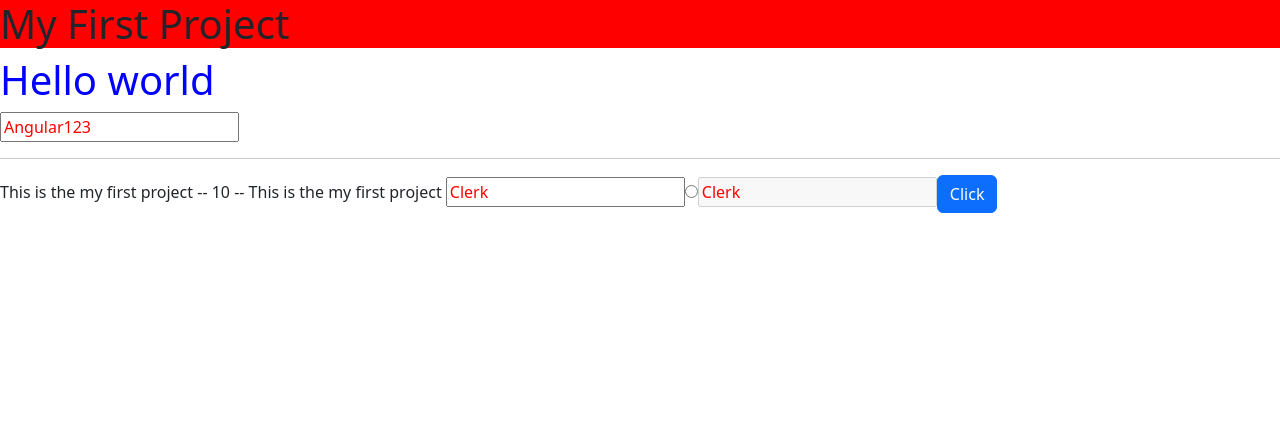
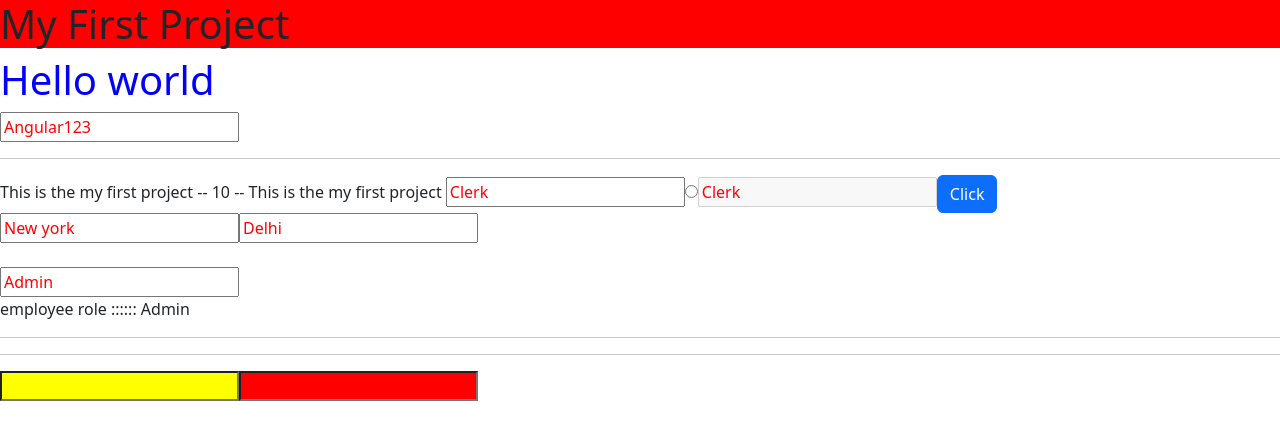
Before and after one commit to madanpatakota/AngularBascisBatchFive, an Angular app: page / in a window 1280 px wide. Shown: the top 440 px of the page. Built offline with nearby package versions, Linux system fonts and the light colour scheme.

Commit message:
databinding

```diff
--- a/src/app/app.module.ts
+++ b/src/app/app.module.ts
@@ -4,6 +4,8 @@ import { BrowserModule } from '@angular/platform-browser';
 import { AppComponent } from './app.component';
 import { CustomerCompnonent} from './customer/customer.component';
 import { CustomersComponent } from './customers/customers.component';
+
+import { FormsModule } from '@angular/forms';
 
 @NgModule({
   declarations: [
@@ -12,7 +14,8 @@ import { CustomersComponent } from './customers/customers.component';
     CustomersComponent
   ],
   imports: [
-    BrowserModule
+    BrowserModule,
+    FormsModule
   ],
   providers: [],
   bootstrap: [AppComponent]
--- a/src/app/customer/customer.component.html
+++ b/src/app/customer/customer.component.html
@@ -37,3 +37,73 @@
 
 
 <button (click)="getFired()"  class="btn btn-primary">Click</button>
+
+
+<!-- Ex : I am taking the Input textBox -->
+
+
+
+<br>
+<!-- property databinding -->
+
+
+<!-- -->
+
+
+
+
+<input type="text" (keypress)="showMessage(message)" [value]="customerLocation" #message>
+
+
+<!-- [] -->
+<!-- () -->
+<!-- [()] -->
+
+<!-- ngModel -->
+
+<!-- 1.propertydatabidning
+     2.event databinding
+     3.twoway databinding
+ -->
+
+
+
+<input type="text"
+[ngModel]="employeeLocation"
+(ngModelChange)="showEmpMessage($event)"
+>
+
+
+
+<br>
+<br>
+
+<input type="text"  [(ngModel)] = employeeRole>
+
+<p>employee role :::::: {{employeeRole}}</p>
+
+
+<hr>
+<hr>
+
+
+<input type="text"
+style="background-color:yellow">
+
+
+
+
+<input type="text"
+[ngStyle]="{'background-color': applyRedColor == true ? 'red' : 'yellow'}">
+
+
+<!--
+<p style="visibility:visible">Hey i am visisble</p> -->
+
+<p [ngStyle]="{'visibility': isStatus == true ? 'visible' : 'hidden'}">Hey i am visisble</p>
+
+
+
+<p *ngIf= "isStauts1">
+  I am visible based on the if conditons
+</p>
--- a/src/app/customer/customer.component.ts
+++ b/src/app/customer/customer.component.ts
@@ -46,5 +46,52 @@ export class CustomerCompnonent{
 
 
 
+       customerLocation = "New york";
+
+
+
+       showMessage(msg:HTMLInputElement){
+          console.log(msg.value);
+          // console.log("Execuing");
+       }
+
+
+
+
+
+       employeeLocation = "Delhi";
+
+
+
+       showEmpMessage(event:any){
+          console.log(event);
+          // console.log("Execuing");
+       }
+
+
+
+
+
+       employeeRole = "Admin";
+
+
+
+       applyRedColor = true;
+
+       applyBlueColor = true;
+
+
+
+       isStatus = false;
+
+
+
+
+
+       isStauts1 = false;
+
+
+
+
 
 }
```
